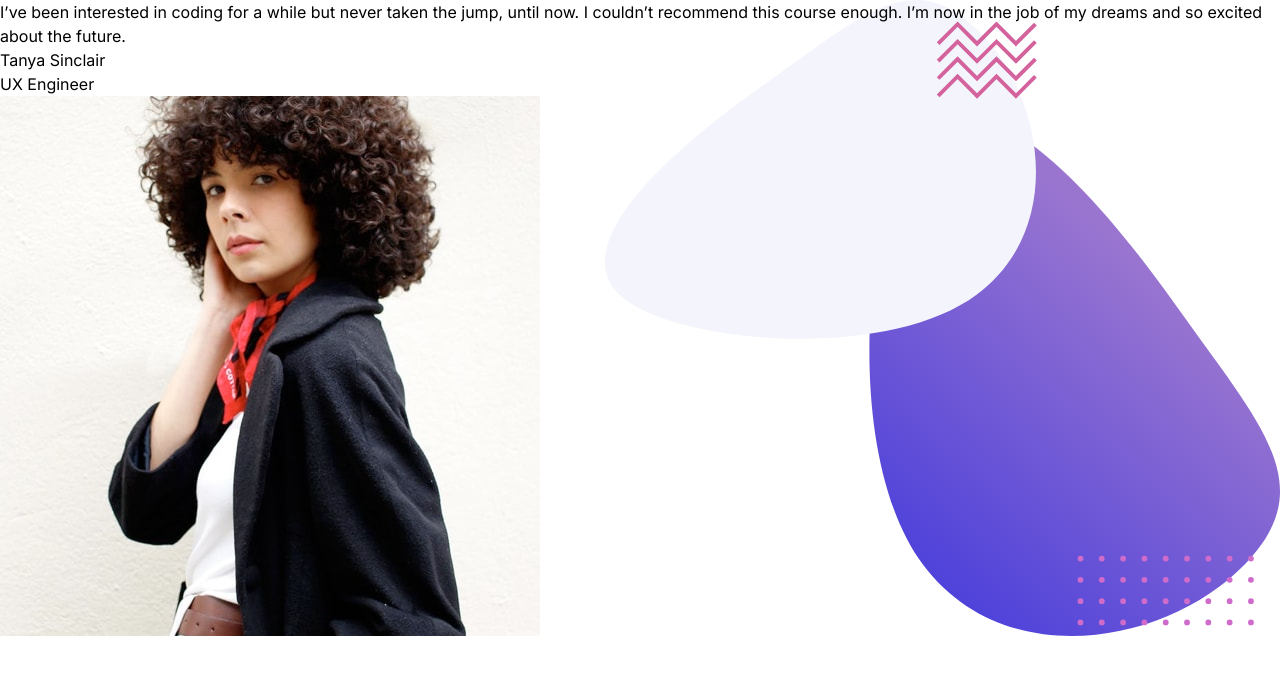
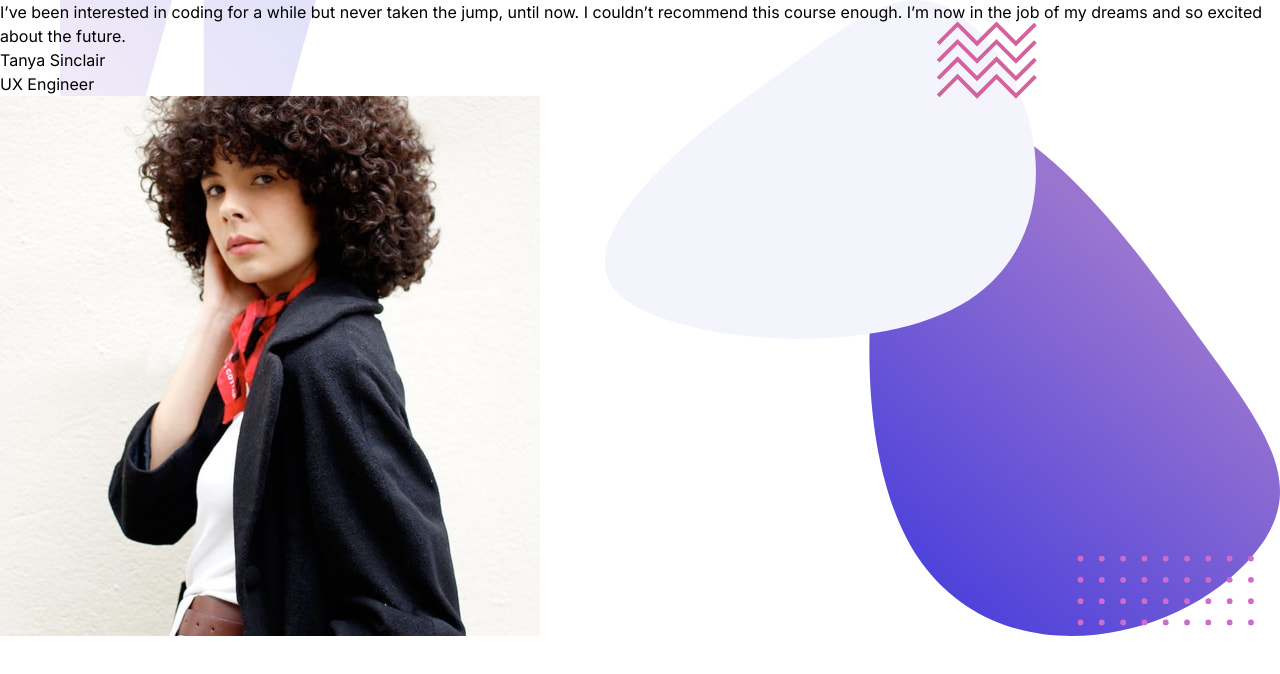
Before and after one commit to SajeedAninda/Bootcamp-Testimonial-Slider, a React (Vite) app: page / in a window 1280 px wide. Shown: the top 674 px of the page. Built offline with nearby package versions, Linux system fonts and the light colour scheme.

Commit message:
Added bg image to quote div

```diff
--- a/src/Components/Slider.jsx
+++ b/src/Components/Slider.jsx
@@ -15,7 +15,7 @@ const Slider = () => {
     return (
         <div className='h-screen w-full  flex justify-center items-center '>
             <div className='h-[90%] w-[80%] mx-auto sliderDiv flex items-center justify-between'>
-                <div className="quoteDiv w-[50%]">
+                <div className="quoteDiv w-[50%] py-12">
                     <h1 className='text-[32px] font-light text-[#202046]'>
                         {testimonials[0].testimonial}
                     </h1>
@@ -30,7 +30,7 @@ const Slider = () => {
                     </div>
                 </div>
                 <div className="imgDiv w-[50%] flex justify-center">
-                    <img className='w-[450px]' src={testimonials[0].image} alt="" />
+                    <img className='w-[450px] shadow-2xl rounded-md' src={testimonials[0].image} alt="" />
                 </div>
             </div>
         </div>
--- a/src/Components/slider.css
+++ b/src/Components/slider.css
@@ -4,3 +4,10 @@
     background-repeat: no-repeat;
     background-position: center right;
 }
+
+.quoteDiv {
+    background-image: url('../assets/pattern-quotes.svg');
+    background-size: 20%;
+    background-repeat: no-repeat;
+    background-position: 60px top;
+}
```
